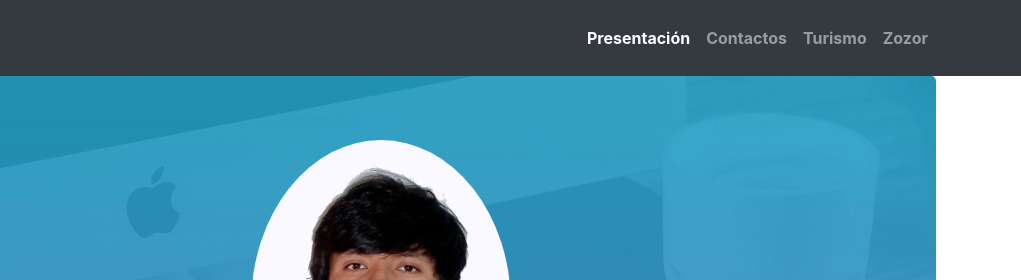
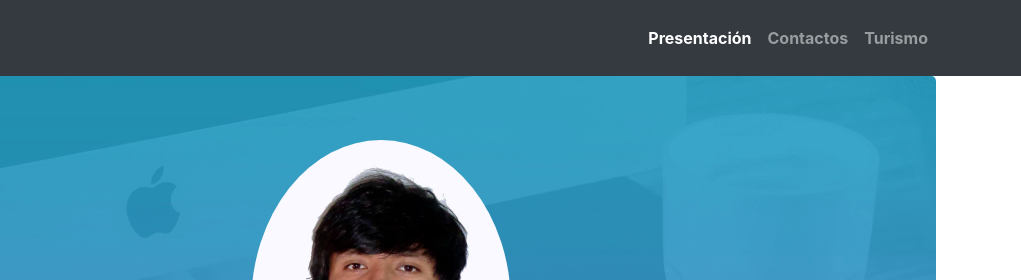
Before and after one commit to atllamoctanta/lex, a plain HTML site: page index.html in a window 1280 px wide. Shown: the top 280 px of the page, 259-1280 px from the left. Drawn offline with nearby package versions, Linux system fonts and the light colour scheme.

Commit message:
Update index.html

```diff
--- a/index.html
+++ b/index.html
@@ -27,7 +27,6 @@
                         <li class="nav-iten"><a href="index.html" class="nav-link font-weight-bold active">Presentación</a></li>
                         <li class="nav-iten"><a href="contactos.html" class="nav-link font-weight-bold">Contactos</a></li>
                         <li class="nav-iten"><a href="turismo.html" class="nav-link font-weight-bold">Turismo</a></li>
-                        <li class="nav-iten"><a href="zozor.html" class="nav-link font-weight-bold">Zozor</a></li>
                     </ul>
                 </div>
             </div>
```
